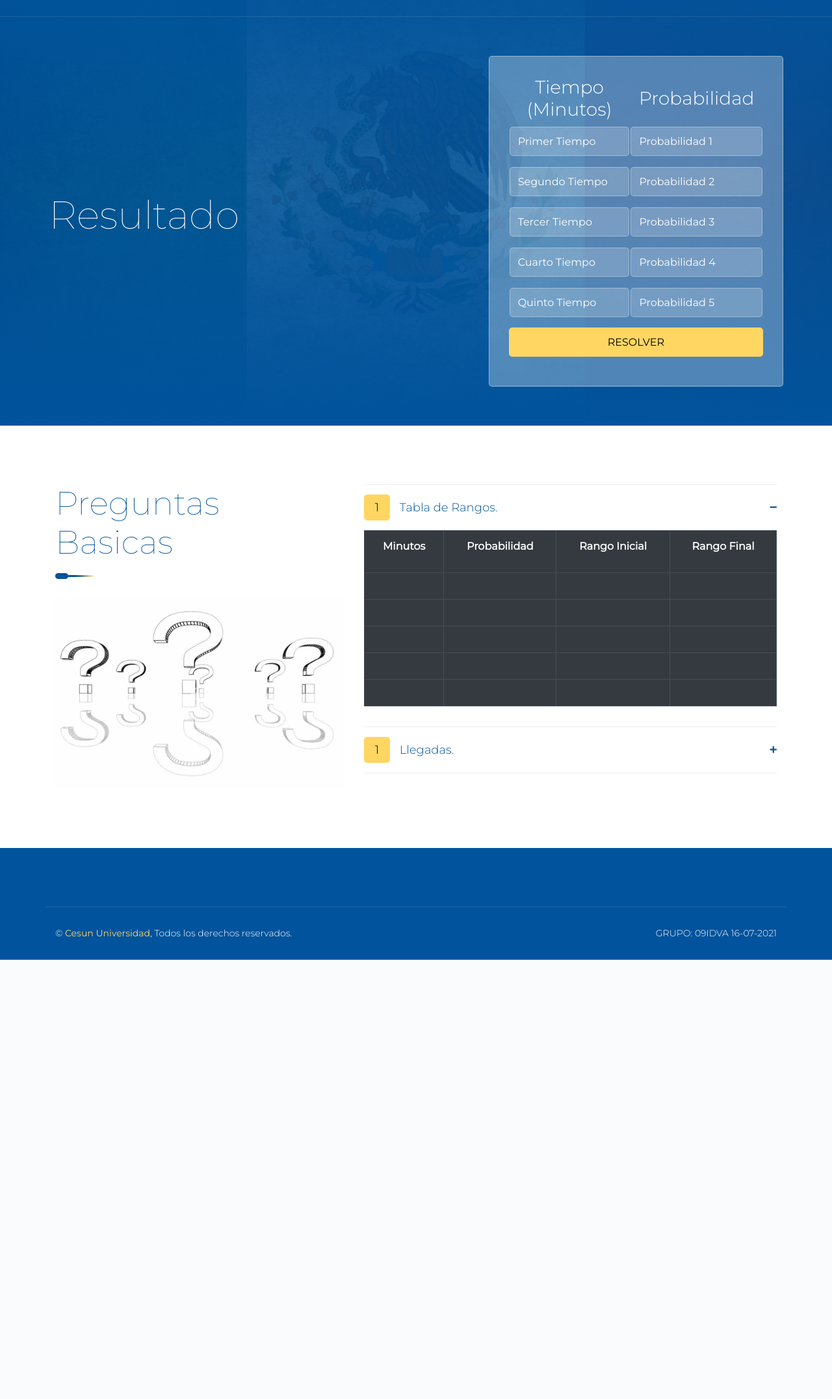
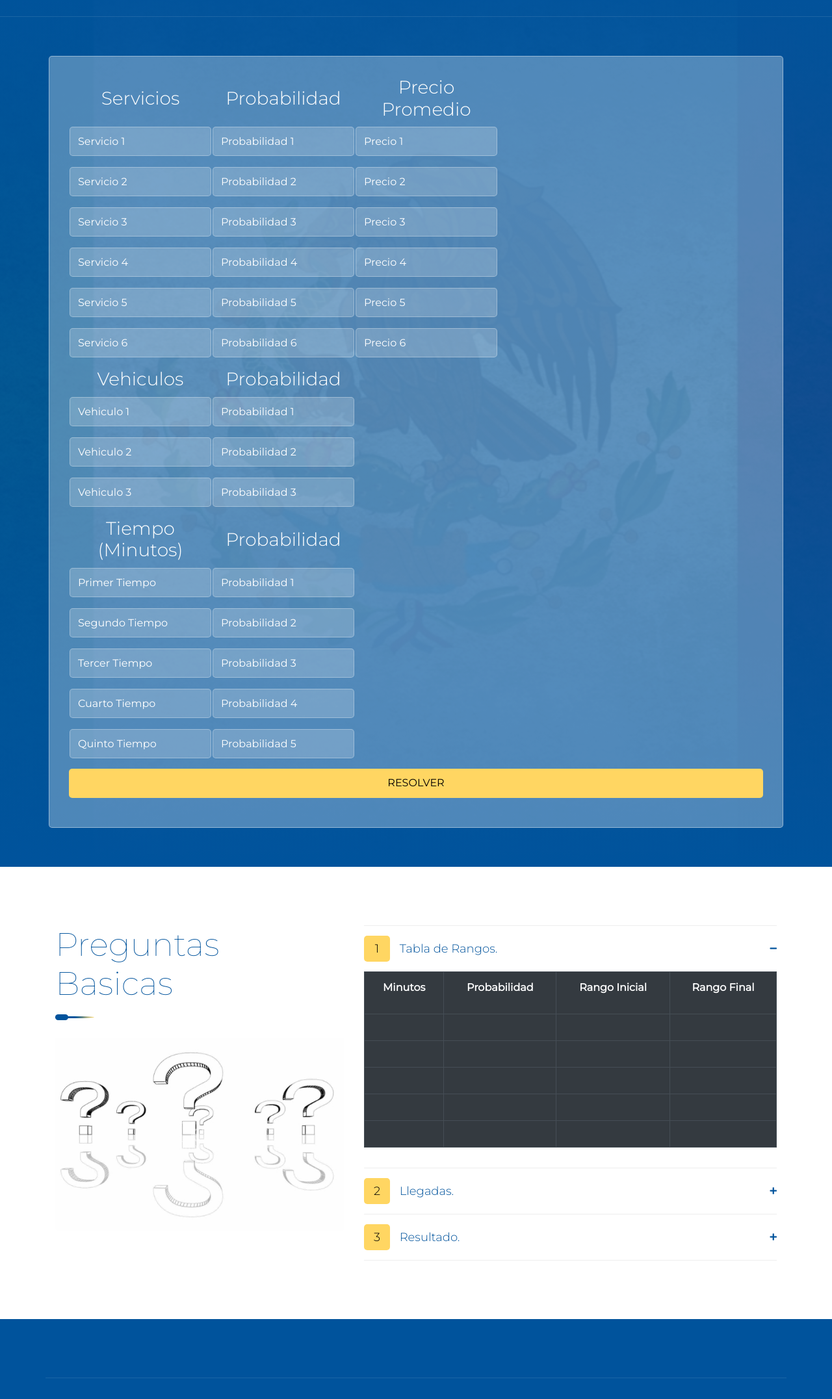
Before and after one commit to MikeCardona076/09IDVA_Simulacion, a Django app: page / in a window 1280 px wide. Shown: the part 95-2248 px from the top of the page at 65% size. Before the commit the page ends 1572 px from the top, so only its background shows below. Run offline with Django 3.2, Linux system fonts and the light colour scheme; lists and menus that the app fills with data are empty; some libraries are stand-ins or nearby versions.

Commit message:
Avances 7-23-2021

```diff
--- a/template/index.html
+++ b/template/index.html
@@ -147,14 +147,65 @@
                     </div>
 
                     <div class="hero row align-items-center">
-                        <div class="col-md-7">
-                            <h2>Resultado</h2>
-                            <p id="txtresultadofinal"></p>
-                        </div>
-                        <div class="col-md-5">
+                        <div class="col-md-12">
                             <div class="form">
-
                                 <form>
+                                    <table>
+                                        <tr style="text-align: center;">
+                                            <th><h3>Servicios</th>
+                                            <th><h3>Probabilidad</h3></th>
+                                            <th><h3>Precio<br>
+                                            Promedio</h3></th>
+                                        </tr>
+                                        <tr>
+                                            <td><input id='inpservione' class="form-control" type="text" placeholder="Servicio 1"></td>
+                                            <td><input id='inprobabservone' class="form-control" type="text" placeholder="Probabilidad 1"></td>
+                                            <td><input id='inppriceone' class="form-control" type="text" placeholder="Precio 1"></td>
+                                        </tr>
+                                        <tr>
+                                            <td><input id='inpservitwo' class="form-control" type="text" placeholder="Servicio 2"></td>
+                                            <td><input id='inprobabservtwo' class="form-control" type="text" placeholder="Probabilidad 2"></td>
+                                            <td><input id='inppricetwo' class="form-control" type="text" placeholder="Precio 2"></td>
+                                        </tr>
+                                        <tr>
+                                            <td><input id='inpservithree' class="form-control" type="text" placeholder="Servicio 3"></td>
+                                            <td><input id='inprobabservthree' class="form-control" type="text" placeholder="Probabilidad 3"></td>
+                                            <td><input id='inppricethree' class="form-control" type="text" placeholder="Precio 3"></td>
+                                        </tr>
+                                        <tr>
+                                            <td><input id='inpservifour' class="form-control" type="text" placeholder="Servicio 4"></td>
+                                            <td><input id='inprobabservfour' class="form-control" type="text" placeholder="Probabilidad 4"></td>
+                                            <td><input id='inppricefour' class="form-control" type="text" placeholder="Precio 4"></td>
+                                        </tr>
+                                        <tr>
+                                            <td><input id='inpservifive' class="form-control" type="text" placeholder="Servicio 5"></td>
+                                            <td><input id='inprobabservfive' class="form-control" type="text" placeholder="Probabilidad 5"></td>
+                                            <td><input id='inppricefive' class="form-control" type="text" placeholder="Precio 5"></td>
+                                        </tr>
+                                        <tr>
+                                            <td><input id='inpservisix' class="form-control" type="text" placeholder="Servicio 6"></td>
+                                            <td><input id='inprobabservsix' class="form-control" type="text" placeholder="Probabilidad 6"></td>
+                                            <td><input id='inppricesix' class="form-control" type="text" placeholder="Precio 6"></td>
+                                        </tr>
+                                    </table>
+                                    <table>
+                                        <tr style="text-align: center;">
+                                            <th><h3>Vehiculos<br></th>
+                                            <th><h3>Probabilidad</h3></th>
+                                        </tr>
+                                        <tr>
+                                            <td><input id='inpnumcarone' class="form-control" type="text" placeholder="Vehiculo 1"></td>
+                                            <td><input id='inprobcarone' class="form-control" type="text" placeholder="Probabilidad 1"></td>
+                                        </tr>
+                                        <tr>
+                                            <td><input id='inpnumcartwo' class="form-control" type="text" placeholder="Vehiculo 2"></td>
+                                            <td><input id='inprobcartwo' class="form-control" type="text" placeholder="Probabilidad 2"></td>
+                                        </tr>
+                                        <tr>
+                                            <td><input id='inpnumcarthree' class="form-control" type="text" placeholder="Vehiculo 3"></td>
+                                            <td><input id='inprobcarthree' class="form-control" type="text" placeholder="Probabilidad 3"></td>
+                                        </tr>
+                                    </table>
                                     <table>
                                         <tr style="text-align: center;">
                                             <th><h3>Tiempo<br>
@@ -255,7 +306,7 @@
                                 <div class="card">
                                     <div class="card-header">
                                         <a class="card-link" data-toggle="collapse" href="#collapseTwo">
-                                            <span>1</span> Llegadas.
+                                            <span>2</span> Llegadas.
                                         </a>
                                     </div>
                                     <div id="collapseTwo" class="collapse" data-parent="#accordion">
@@ -276,6 +327,19 @@
                                                     <td><p id='txtfinrange1'></p></td>
                                                 </tr>
                                             </table>
+                                        </div>
+                                    </div>
+                                </div>
+                                <div class="card">
+                                    <div class="card-header">
+                                        <a class="card-link" data-toggle="collapse" href="#collapseThree">
+                                            <span>3</span> Resultado.
+                                        </a>
+                                    </div>
+                                    <div id="collapseThree" class="collapse" data-parent="#accordion">
+                                        <div class="card-body">
+                                            <h2>Resultado</h2>
+                                            <p id="txtresultadofinal"></p>
                                         </div>
                                     </div>
                                 </div>
```
